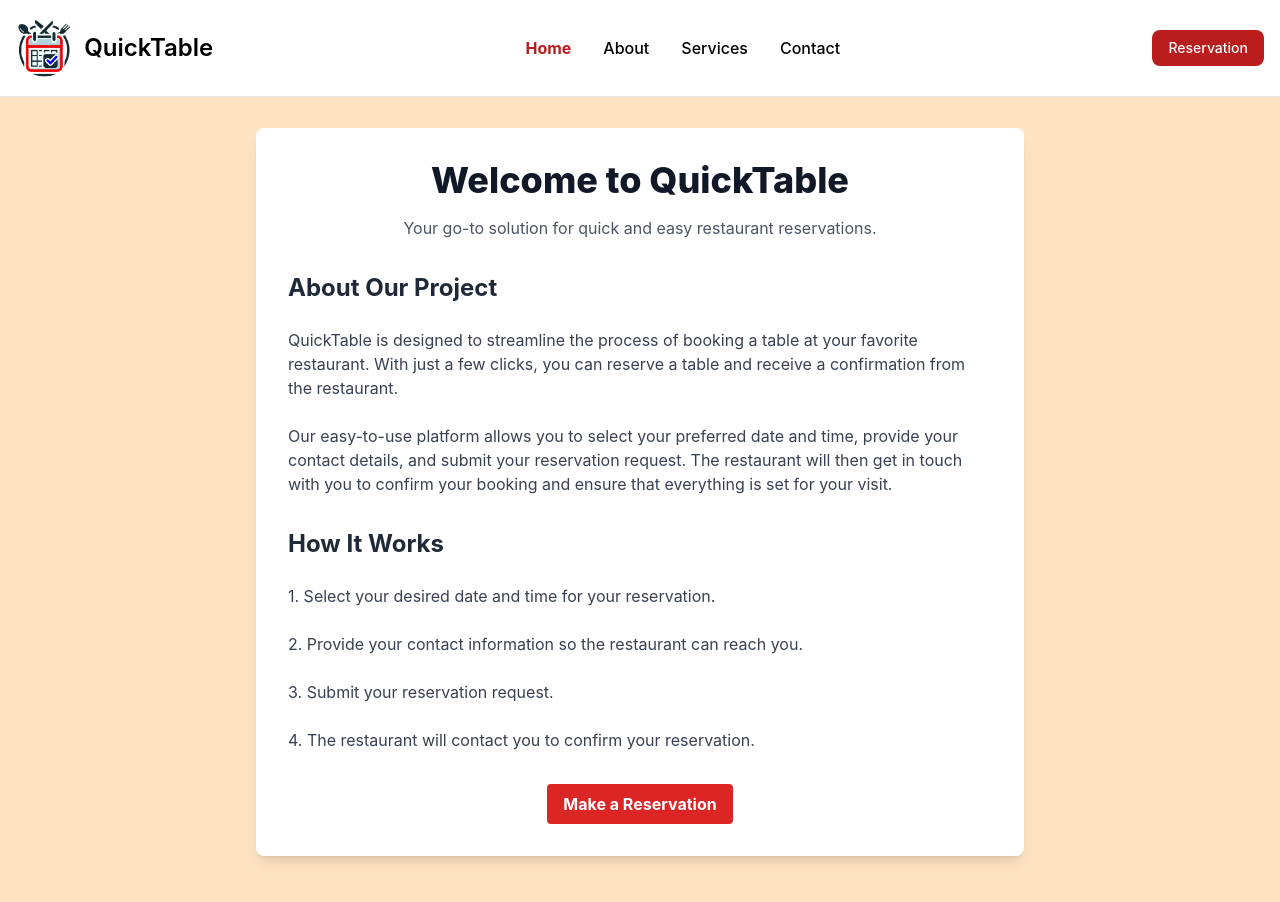
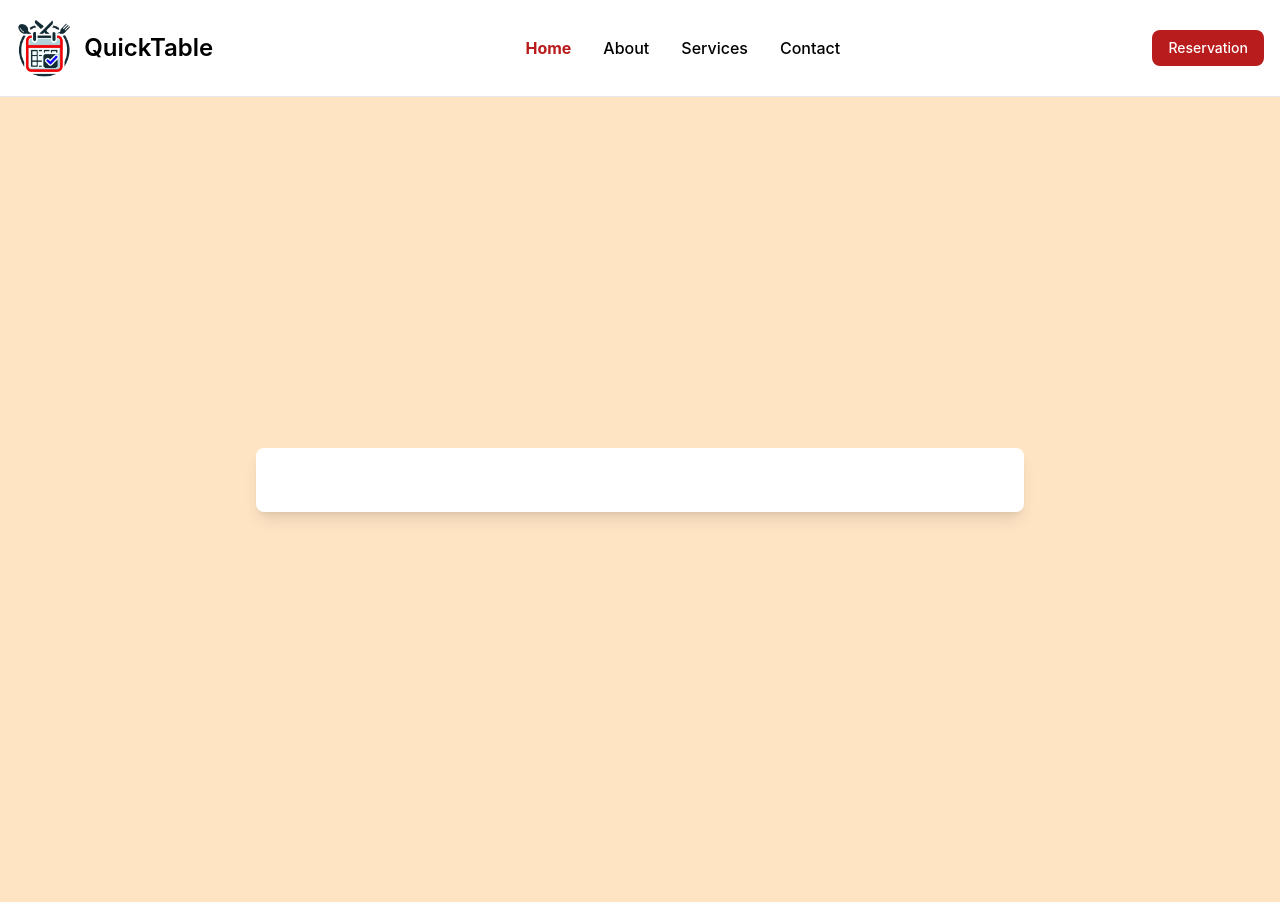
Before and after one commit to anhoop89/restaurant_reservation_2024, a React (Create React App) app in the folder frontend/: page / in a window 1280 px wide. After the commit the page ends 880 px from the top, so only its background shows below. Built offline with nearby package versions, Linux system fonts and the light colour scheme.

Commit message:
comment home for the reservation tab

```diff
--- a/frontend/src/pages/home/Home.jsx
+++ b/frontend/src/pages/home/Home.jsx
@@ -5,54 +5,57 @@ function Home() {
   return (
     <div className="min-h-screen flex items-center justify-center py-12 px-4 sm:px-6 lg:px-8">
       <div className="max-w-3xl w-full space-y-8 bg-white p-8 rounded-lg shadow-lg">
-        <div>
-          <h1 className="text-4xl font-extrabold text-gray-900 text-center">
-            Welcome to QuickTable
-          </h1>
-          <p className="mt-4 text-gray-600 text-center">
-            Your go-to solution for quick and easy restaurant reservations.
-          </p>
-        </div>
-        <div className="space-y-6">
-          <h2 className="text-2xl font-bold text-gray-800">
-            About Our Project
-          </h2>
-          <p className="text-gray-700">
-            QuickTable is designed to streamline the process of booking a table
-            at your favorite restaurant. With just a few clicks, you can reserve
-            a table and receive a confirmation from the restaurant.
-          </p>
-          <p className="text-gray-700">
-            Our easy-to-use platform allows you to select your preferred date
-            and time, provide your contact details, and submit your reservation
-            request. The restaurant will then get in touch with you to confirm
-            your booking and ensure that everything is set for your visit.
-          </p>
-        </div>
-        <div className="space-y-6">
-          <h2 className="text-2xl font-bold text-gray-800">How It Works</h2>
-          <p className="text-gray-700">
-            1. Select your desired date and time for your reservation.
-          </p>
-          <p className="text-gray-700">
-            2. Provide your contact information so the restaurant can reach you.
-          </p>
-          <p className="text-gray-700">3. Submit your reservation request.</p>
-          <p className="text-gray-700">
-            4. The restaurant will contact you to confirm your reservation.
-          </p>
-        </div>
-        <div className="text-center">
-          <a
-            href="/reservations/new"
-            className="inline-block bg-red-600 hover:bg-blue-700 text-white font-bold py-2 px-4 rounded"
-          >
-            Make a Reservation
-          </a>
-        </div>
+
       </div>
     </div>
   );
 }
 
 export default Home;
+
+
+//  <div>
+//           <h1 className="text-4xl font-extrabold text-gray-900 text-center">
+//             Welcome to QuickTable
+//           </h1>
+//           <p className="mt-4 text-gray-600 text-center">
+//             Your go-to solution for quick and easy restaurant reservations.
+//           </p>
+//         </div>
+//         <div className="space-y-6">
+//           <h2 className="text-2xl font-bold text-gray-800">
+//             About Our Project
+//           </h2>
+//           <p className="text-gray-700">
+//             QuickTable is designed to streamline the process of booking a table
+//             at your favorite restaurant. With just a few clicks, you can reserve
+//             a table and receive a confirmation from the restaurant.
+//           </p>
+//           <p className="text-gray-700">
+//             Our easy-to-use platform allows you to select your preferred date
+//             and time, provide your contact details, and submit your reservation
+//             request. The restaurant will then get in touch with you to confirm
+//             your booking and ensure that everything is set for your visit.
+//           </p>
+//         </div>
+//         <div className="space-y-6">
+//           <h2 className="text-2xl font-bold text-gray-800">How It Works</h2>
+//           <p className="text-gray-700">
+//             1. Select your desired date and time for your reservation.
+//           </p>
+//           <p className="text-gray-700">
+//             2. Provide your contact information so the restaurant can reach you.
+//           </p>
+//           <p className="text-gray-700">3. Submit your reservation request.</p>
+//           <p className="text-gray-700">
+//             4. The restaurant will contact you to confirm your reservation.
+//           </p>
+//         </div>
+//         <div className="text-center">
+//           <a
+//             href="/reservations/new"
+//             className="inline-block bg-red-600 hover:bg-blue-700 text-white font-bold py-2 px-4 rounded"
+//           >
+//             Make a Reservation
+//           </a>
+//         </div>
```
